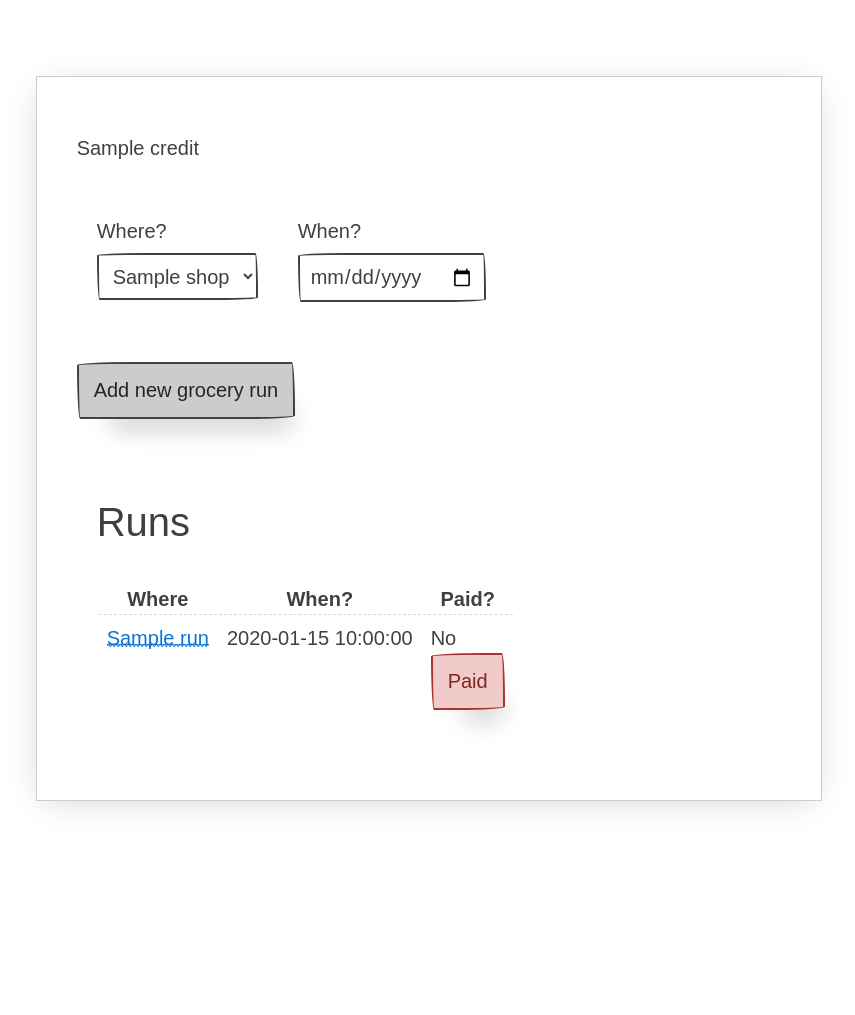
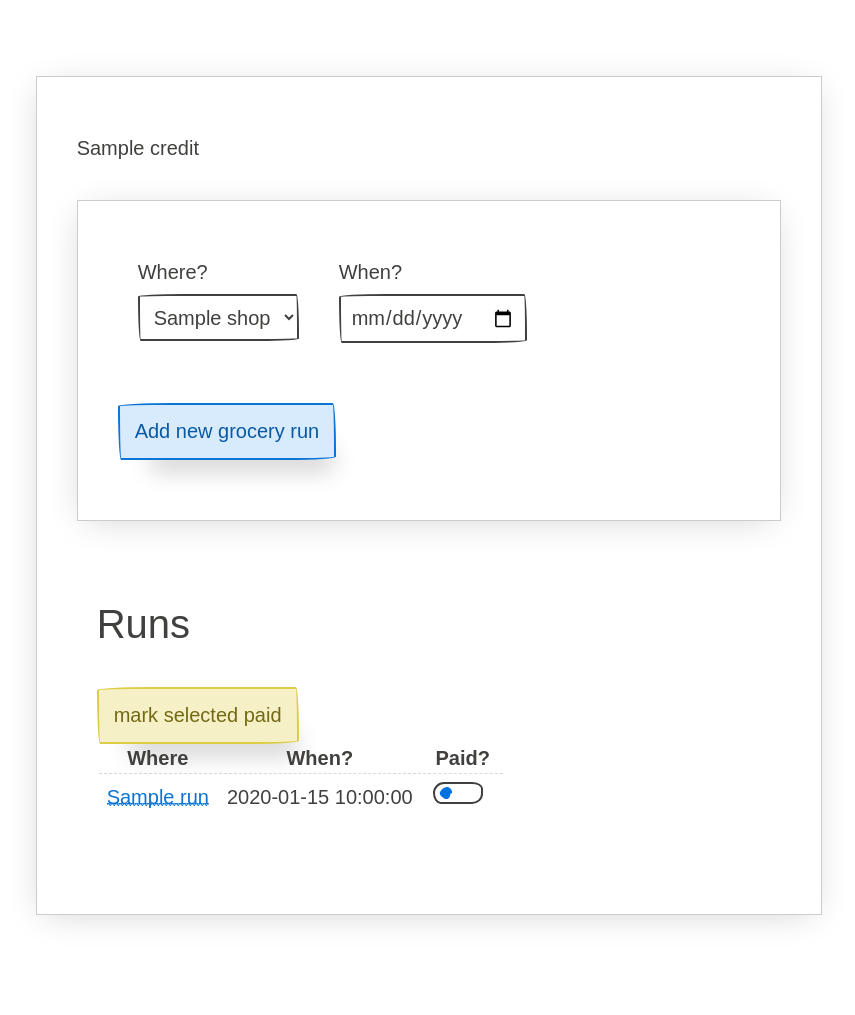
Before and after one commit to TLFTobiNary/rechenknecht, a Python web app: template rechenknecht/templates/rechenknecht/dashboard.html in a window 1280 px wide. Shown: the part 203-1218 px from the top of the page, without its empty margins (211-1066 px from the left). Before the commit the page ends 1012 px from the top, so only its background shows below. Run offline with Jinja, Linux system fonts and the light colour scheme; the template is opened without the code that fills it: most values are stand-ins (such as "Sample title", 1, 10 or a date in 2020); some web fonts are replaced.

Commit message:
semi-fixed #1

```diff
--- a/rechenknecht/templates/rechenknecht/dashboard.html
+++ b/rechenknecht/templates/rechenknecht/dashboard.html
@@ -12,6 +12,7 @@
 
 	{%endfor%}
 </div>
+<div class="paper">
 <form method="POST" action="{{url_for('rechenknecht.addRun')}}">
 	<div class="row">
 		<div class="col">
@@ -32,19 +33,27 @@
   		</div>
 	</div>
   	<div class="form-group">
-		<button id="done" type="submit" class="btn-primary">Add new grocery run</button>
+		<button id="done" type="submit" class="btn-secondary">Add new grocery run</button>
    	</div>
 
 </form>
+</div>
 <div class="row">
 	<div class="col">
 		<h3>Runs</h3>
+		<form action="{{url_for('rechenknecht.markPaid')}}" method="POST">
+		<button class="btn-warning">mark selected paid</button>
 		<table>
 			<tr><th>Where</th><th>When?</th><th>Paid?</th></tr>
 			{%for r in runs%}
-			<tr><td><a href="{{url_for('rechenknecht.editRun', runid=r['id'])}}">{{r['shopname']}}</a></td><td>{{r['date']}}</td><td><span>{%if r['paid']==True %}Yes{%else%}No <form method="POST" action="{{url_for('rechenknecht.payRun', runid=r['id'])}}"><button class="btn-danger">Paid</button></form>{%endif%}</td></tr>
+			<tr><td><a href="{{url_for('rechenknecht.editRun', runid=r['id'])}}">{{r['shopname']}}</a></td>
+			<td>{{r['date']}}</td>
+			<td>{%if r['paid']==True %}<fieldset class="form-group"><label class="paper-switch-2"><input type="checkbox" checked disabled><span class="paper-switch-slider round"></span></label></fieldset>{%else%}
+				<fieldset class="form-group"><label class="paper-switch-2"><input type="checkbox" name="runs[]" value="{{r['id']}}"/><span class="paper-switch-slider round"></span></label></fieldset>
+				{%endif%}</td></tr>
 			{%endfor%}
 		</table>
+		</form>
 	</div>
 </div>
 
```
Also changed, not shown: rechenknecht/rechenknecht.py (+12 -4 lines).
